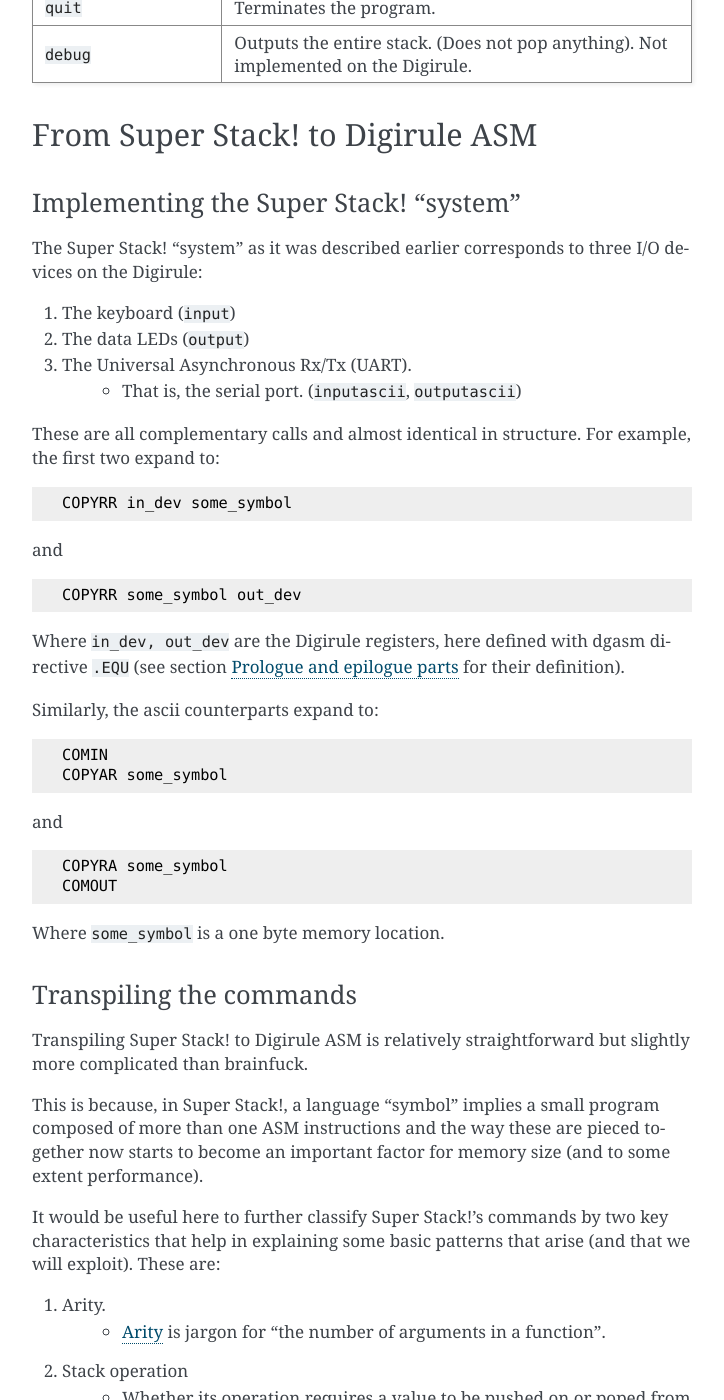
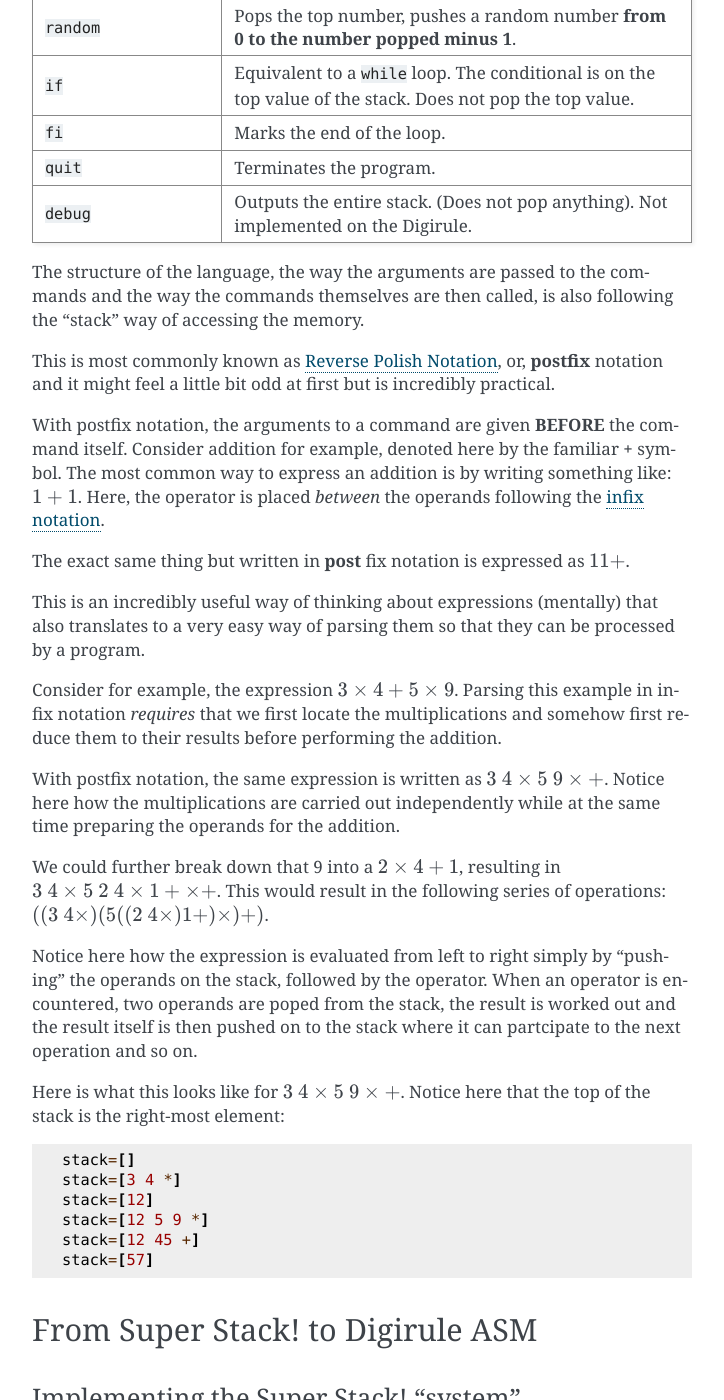
Before and after one commit to aanastasiou/dgtools, a Sphinx documentation site: the page built from doc/source/superstack.rst, in a window 1280 px wide and 1400 px high, scrolled down 3817 px. Shown: the whole window, without its empty margins (388-1112 px from the left). Built offline with Sphinx 7.4.7, drawn with Linux system fonts in a browser that asks for light colours; some of the changed text lies outside the part shown.

Commit message:
Added postfix notation clarification in the Super Stack! docs

```diff
--- a/doc/source/superstack.rst
+++ b/doc/source/superstack.rst
@@ -3,13 +3,18 @@
 
 This section describes the process behind creating a Super Stack! compiler that produces efficient Digirule 2U ASM code.
 
+Super Stack! is a stack based language with 26 commands and its syntax follows the postfix notation. The abstract machine
+that Super Stack! addresses corresponds nicely with the peripherals of a resource constrained CPU such as the Digirule.
+Specifically, with the dgtools Super Stack! compiler you can produce code that uses both the onboard keyboard, led display
+as well as the serial port.
+
 If you simply want to know how to compile Super Stack! programs using dgtools, you can jump straight to
 :ref:`compile_sust_dgtools`.
 
-For a brief overview of Super Stack!'s commands, see section :ref:`sust_lang` and
+For a brief overview of Super Stack!'s commands and syntax, see section :ref:`sust_lang` and
 `this link <https://esolangs.org/wiki/Super_Stack!>`_.
 
-The rest of the sections outline the basic machine that the language targets and how the compiler adapts this "abstract"
+The rest of the sections outline the abstract machine that the language targets and how the compiler adapts this "abstract"
 machine to the Digirule 2U hardware.
 
 
@@ -171,6 +176,49 @@
 | ``debug``                                | Outputs the entire stack. (Does not pop anything).                      |
 |                                          | Not implemented on the Digirule.                                        |
 +------------------------------------------+-------------------------------------------------------------------------+
+
+The structure of the language, the way the arguments are passed to the commands and the way the commands themselves
+are then called, is also following the "stack" way of accessing the memory.
+
+This is most commonly known as `Reverse Polish Notation <https://en.wikipedia.org/wiki/Reverse_Polish_notation>`_, or,
+**postfix** notation and it might feel a little bit odd at first but is incredibly practical.
+
+With postfix notation, the arguments to a command are given **BEFORE** the command itself. Consider addition for example,
+denoted here by the familiar **+** symbol. The most common way to express an addition is by writing something like:
+:math:`1+1`. Here, the operator is placed *between* the operands following the `infix notation <https://en.wikipedia.org/wiki/Infix_notation>`_.
+
+The exact same thing but written in **post** fix notation is expressed as :math:`1 1 +`.
+
+This is an incredibly useful way of thinking about expressions (mentally) that also translates to a very easy way of
+parsing them so that they can be processed by a program.
+
+Consider for example, the expression :math:`3 \times 4 + 5 \times 9`. Parsing this example in infix
+notation *requires* that we first locate the multiplications and somehow first reduce them to their results
+before performing the addition.
+
+With postfix notation, the same expression is written as :math:`\text{3 4} \times \text{5 9} \times +`. Notice here how
+the multiplications are carried out independently while at the same time preparing the operands for the addition.
+
+We could further break down that 9 into a :math:`2 \times 4 + 1`, resulting in
+:math:`\text{3 4} \times \text{5 2 4} \times 1 + \times +`.
+This would result in the following series of operations:
+:math:`( (\text{3 4} \times) (5 ( (\text{2 4} \times) 1 + ) \times) + )`.
+
+Notice here how the expression is evaluated from left to right simply by "pushing" the operands on the stack, followed
+by the operator. When an operator is encountered, two operands are poped from the stack, the result is worked out and
+the result itself is then pushed on to the stack where it can partcipate to the next operation and so on.
+
+Here is what this looks like for :math:`\text{3 4} \times \text{5 9} \times +`. Notice here that the top of the stack
+is the right-most element:
+
+::
+
+    stack=[]
+    stack=[3 4 *]
+    stack=[12]
+    stack=[12 5 9 *]
+    stack=[12 45 +]
+    stack=[57]
 
 
 From Super Stack! to Digirule ASM
@@ -285,7 +333,7 @@
     push result
     return
 
-This pattern *includes* the unary pattern too, where functions look like :math:`y \leftarrow f(x_1)` :
+This pattern *includes* the unary pattern too, where functions look like :math:`y \leftarrow g(x_1)` :
 
 ::
 
@@ -300,7 +348,7 @@
     return
 
 And finally, we have the nullary functions and those unary ones that do not receive any parameters from the stack,
-**but** do return values on it.
+**but** do return values on it (that is :math:`y \leftarrow h()`).
 
 In a naive implementation, the program ``[1 1 add 2 sub]`` (or ``1 + 1 - 2``) would include this basic skeleton twice
 when the only difference between the two calls is in just the one line that contains the ``call binary_function`` part.
@@ -309,8 +357,8 @@
 is which function to call after it has poped two values from the stack. And in doing so, we would also be reducing
 duplication for unary functions, since they are **nested** in the binary pattern.
 
-The same observation holds for nullary functions that *return a result*. These conform to the :math:`y \leftarrow f()` pattern and
-basically imply just calling the function. In this case however, there is no additional memory saving from
+The same observation holds for nullary functions that *return a result*. These conform to the :math:`y \leftarrow f()`
+pattern and basically imply just calling the function. In this case however, there is no additional memory saving from
 embeding them one level down in the *Binary/Unary* function pattern. This is because a call to *Binary/Unary* costs
 5 bytes: 3 bytes to set the ``binary_unary_function`` it needs to call and 2 bytes to make the call.
 
```
Also changed, not shown: other parts of doc/source/superstack.rst (+9 -9 lines).
